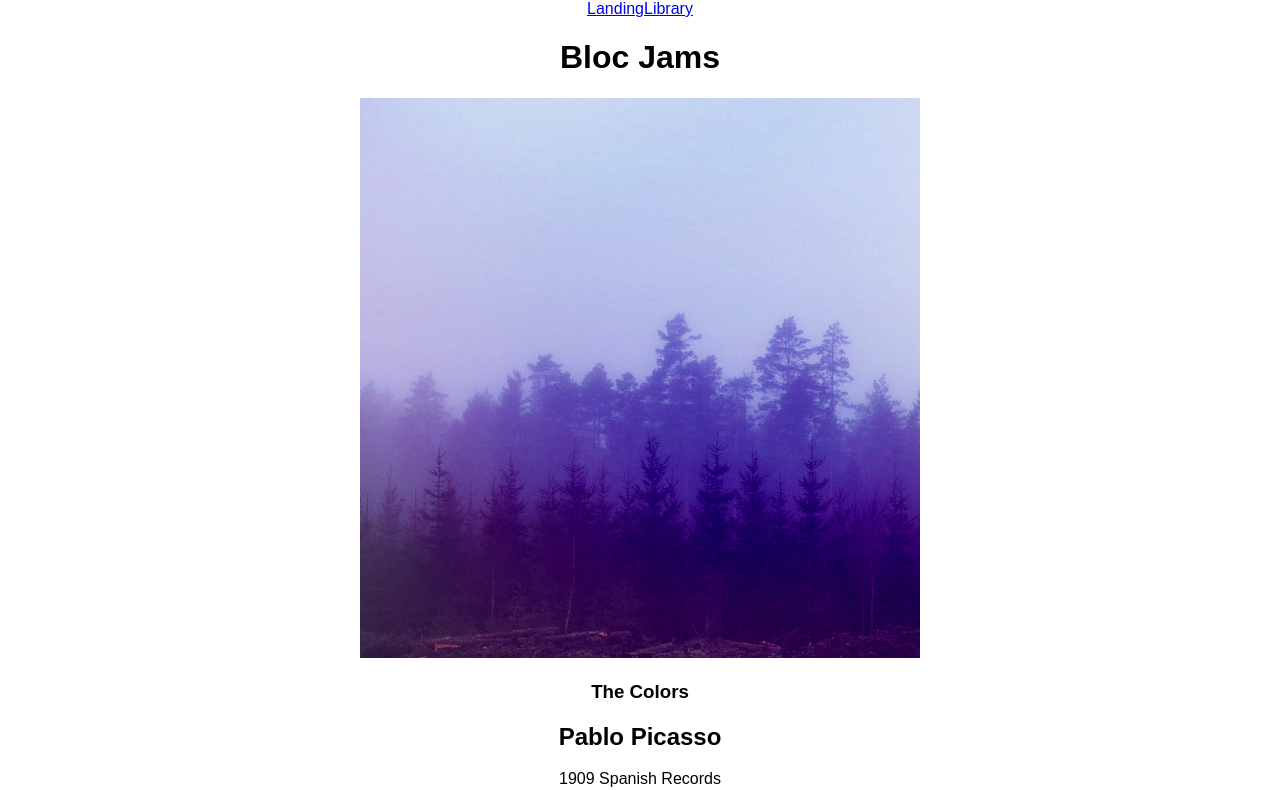
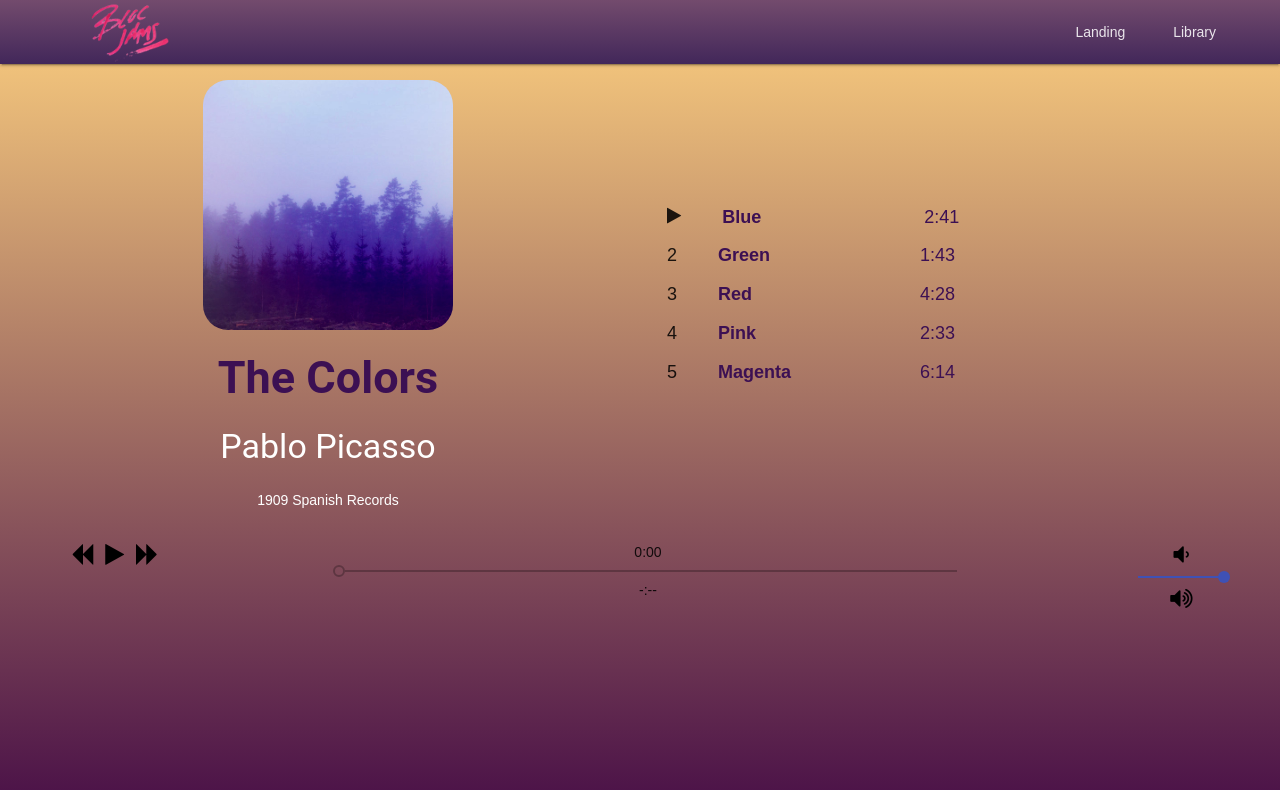
Before and after one commit to charryef/bloc-jams-react, a React (Create React App) app: page /album/the-colors in a window 1280 px wide. Shown: the top 790 px of the page. Built offline with nearby package versions, Linux system fonts and the light colour scheme.

Commit message:
styling: completed

```diff
--- a/package.json
+++ b/package.json
@@ -3,6 +3,7 @@
   "version": "0.1.0",
   "private": true,
   "dependencies": {
+    "material-design-lite": "^1.3.0",
     "react": "^16.2.0",
     "react-dom": "^16.2.0",
     "react-router-dom": "^4.2.2",
--- a/public/index.html
+++ b/public/index.html
@@ -11,6 +11,11 @@
     <link rel="manifest" href="%PUBLIC_URL%/manifest.json">
     <link rel="shortcut icon" href="%PUBLIC_URL%/favicon.ico">
     <link rel="stylesheet" type="text/css" href="http://code.ionicframework.com/ionicons/2.0.1/css/ionicons.min.css">
+    <link rel="stylesheet" href="https://fonts.googleapis.com/icon?family=Material+Icons">
+    <link rel="stylesheet" href="https://code.getmdl.io/1.3.0/material.indigo-pink.min.css">
+    <script defer src="https://code.getmdl.io/1.3.0/material.min.js"></script>
+    <link rel="stylesheet" href="https://cdnjs.cloudflare.com/ajax/libs/font-awesome/4.7.0/css/font-awesome.min.css">
+
     <!--
       Notice the use of %PUBLIC_URL% in the tags above.
       It will be replaced with the URL of the `public` folder during the build.
--- a/src/App.css
+++ b/src/App.css
@@ -1,4 +1,29 @@
-.App {
+.mdl-layout__header {
+  background: #42275a;  /* fallback for old browsers */
+  background: -webkit-linear-gradient(to bottom, #734b6d, #42275a);  /* Chrome 10-25, Safari 5.1-6 */
+  background: linear-gradient(to bottom, #734b6d, #42275a); /* W3C, IE 10+/ Edge, Firefox 16+, Chrome 26+, Opera 12+, Safari 7+ */
+}
+
+.mdl-layout__content {
+  background: #F0C27B;  /* fallback for old browsers */
+  background: -webkit-linear-gradient(to top, #4B1248, #F0C27B);  /* Chrome 10-25, Safari 5.1-6 */
+  background: linear-gradient(to top, #4B1248, #F0C27B); /* W3C, IE 10+/ Edge, Firefox 16+, Chrome 26+, Opera 12+, Safari 7+ */
+}
+
+.hero-title {
+  text-align: center;
+  padding-top: 70px;
+  padding-bottom: 50px;
+  color: #fafafa;
+  font-weight: bold;
+}
+
+.logo {
+  width: 80%;
+}
+
+
+/*.App {
   text-align: center;
 }
 
@@ -25,4 +50,4 @@
 @keyframes App-logo-spin {
   from { transform: rotate(0deg); }
   to { transform: rotate(360deg); }
-}
+}*/
--- a/src/App.js
+++ b/src/App.js
@@ -8,15 +8,26 @@ import Album from './components/Album';
 class App extends Component {
   render() {
     return (
-      <div className="App">
-        <header>
-          <nav>
-            <Link to='/'>Landing</Link>
-            <Link to='/library'>Library</Link>
+      <div className="mdl-layout mdl-js-layout">
+        <header className="mdl-layout__header header">
+          <div className="mdl-layout-icon"></div>
+          <div className="mdl-layout__header-row">
+            <span className="mdl-layout__title" style={{fontSize: "40px", fontWeight: "bold"}}><img className="logo" src="./../assets/images/bloc_jams_logo.png" alt="Bloc Jams logo" /></span>
+            <div className="mdl-layout-spacer"></div>
+            <nav className="mdl-navigation">
+              <Link to='/' className="mdl-navigation__link">Landing</Link>
+              <Link to='/library' className="mdl-navigation__link">Library</Link>
+            </nav>
+          </div>
+        </header>
+        <div className="mdl-layout__drawer">
+          <span className="mdl-layout__title" style={{fontSize: "40px", fontWeight: "bold"}}>Bloc Jams</span>
+          <nav className="mdl-navigation">
+            <Link to='/' className="mdl-navigation__link">Landing</Link>
+            <Link to='/library' className="mdl-navigation__link">Library</Link>
           </nav>
-          <h1>Bloc Jams</h1>
-        </header>
-        <main>
+        </div>
+        <main className="mdl-layout__content">
           <Route exact path="/" component={Landing} />
           <Route path="/library" component={Library} />
           <Route path="/album/:slug" component={Album} />
--- /dev/null
+++ b/src/components/Album.css
@@ -0,0 +1,7 @@
+#album-cover-art {
+  display: block;
+  margin-left: auto;
+  margin-right: auto;
+  width: 40%;
+  border-radius: 25px;
+}
--- a/src/components/Album.js
+++ b/src/components/Album.js
@@ -1,6 +1,7 @@
 import React, { Component } from 'react';
 import albumData from './../data/albums';
 import PlayerBar from './PlayerBar';
+import './Album.css';
 
 class Album extends Component {
   constructor(props) {
@@ -115,15 +116,17 @@ class Album extends Component {
 
   render() {
     return (
-      <section className="album">
-        <section id="album-info">
+      <div className="album">
+        <div className="mdl-grid" style={{width: '100%', margin: 'auto'}}>
+        <div className="mdl-cell mdl-cell--6-col album-details">
           <img id="album-cover-art" src={this.state.album.albumCover} alt="Album cover" />
-          <div className="album-details">
-            <h1 id="album-title">{this.state.album.title}</h1>
-            <h2 className="artist">{this.state.album.artist}</h2>
-            <div id="release-info">{this.state.album.releaseInfo}</div>
+          <div className="album-details" style= {{textAlign: "center"}}>
+            <h2 id="album-title" style={{color: "#3c1053", fontWeight: "bold"}}>{this.state.album.title}</h2>
+            <h3 className="artist" style={{color: "white"}}>{this.state.album.artist}</h3>
+            <div id="release-info" style={{color: "white"}}>{this.state.album.releaseInfo}</div>
           </div>
-        </section>
+        </div>
+        <div className="mdl-cell mdl-cell--6-col song-list" style={{margin:"auto", textAlign:"left"}}>
         <table id="song-list">
           <colgroup>
             <col id="song-number-column" />
@@ -133,21 +136,29 @@ class Album extends Component {
           <tbody>
             {
               this.state.album.songs.map ( (song, index) =>
-                <tr  className="song" key={index} onClick={() => this.handleSongClick(song)} >
-                  <td className="song-actions">
-                    <button>
-                      <span className="song-number">{index+1}</span>
-                      <span className="ion-play"></span>
-                      <span className="ion-pause"></span>
-                    </button>
+                <tr  className="mdl-grid song" style={{width: "100%", margin: "auto"}} key={index} onClick={() => this.handleSongClick(song)}
+
+                  onMouseEnter={() => this.setState({ isHovered: index + 1 })}
+                  onMouseLeave={() => this.setState({ isHovered: false })}>
+                  <td className="song-actions" style={{paddingRight: "40px"}}>
+                  { (this.state.currentSong.title === song.title) ?
+                   <span className={this.state.isPlaying ? "fa fa-pause" : "fa fa-play"} style={{fontSize: "18px"}}></span>
+                   :
+                   (this.state.isHovered === index+1) ?
+                   <span className="fa fa-play"  style={{fontSize: "18px"}}></span>
+                   :
+                   <span className="song-number" style={{fontSize: "18px"}}>{ index + 1 }</span>
+                 }
                   </td>
-                  <td className="song-title">{song.title}</td>
-                  <td className="song-duration">{this.formatTime(song.duration)}</td>
+                  <td className="song-title" style={{color: "#3c1053", fontSize: "18px", fontWeight: "bold", minWidth: "200px"}} >{song.title}</td>
+                  <td className="song-duration" style={{color: "#3c1053", fontSize: "18px"}} >{this.formatTime(song.duration)}</td>
                 </tr>
               )
             }
           </tbody>
         </table>
+        </div>
+        </div>
         <PlayerBar
           isPlaying={this.state.isPlaying}
           formattedTime={this.formatTime(this.audioElement.currentTime)}
@@ -162,7 +173,7 @@ class Album extends Component {
           handleTimeChange={(e) => this.handleTimeChange(e)}
           handleVolumeChange={(e) => this.handleVolumeChange(e)}
         />
-      </section>
+      </div>
     );
   }
 }
--- a/src/components/Landing.js
+++ b/src/components/Landing.js
@@ -1,20 +1,38 @@
 import React from 'react';
 
 const Landing = () => (
-  <section className="landing">
-    <h1 className="hero-title">Turn the music up!</h1>
-
-    <section className="selling-points">
-      <div className="point">
-        <h2 className="point-title">Choose your music</h2>
-        <p className="point-description">The world is full of music; why should you have to listen to music that someone else chose?</p>
+<section className="landing">
+  <h1 className="hero-title">Turn the music up!</h1>
+    <div className="mdl-grid selling-points" style={{width: '100%', margin: 'auto'}}>
+      <div className="mdl-cell mdl-cell---4-col point">
+        <div style={{fontSize:"50px", textAlign:"center"}}><i className="fa fa-music"></i></div>
+        <h2 className="point-title" style={{textAlign: "center", color: "#3c1053"}}>
+          Choose your music
+        </h2>
+        <p className="point-description" style={{textAlign: "center", color: "#fafafa", padding: "0 15px 0 15px"}}>
+          The world is full of music; why should you have to listen to music that someone else chose?
+        </p>
       </div>
-      <div className="point">
-        <h2 className="point-title">Mobile enabled</h2>
-        <p className="point-description">Listen to your music on the go. This streaming device is available on all mobile platforms.</p>
+      <div className="mdl-cell mdl-cell---4-col point">
+        <div style={{fontSize:"50px", textAlign:"center"}}><i className="fa fa-headphones"></i></div>
+        <h2 className="point-title" style={{textAlign: "center", color: "#3c1053"}}>
+          Unlimited, streaming, ad-free
+        </h2>
+        <p className="point-description" style={{textAlign: "center", color: "#fafafa", padding: "0 15px 0 15px"}}>
+          No arbitrary limits. No distractions.
+        </p>
       </div>
-    </section>
-  </section>
+      <div className="mdl-cell mdl-cell---4-col point">
+        <div style={{fontSize:"50px", color:"black", textAlign:"center"}}><i className="fa fa-mobile"></i></div>
+        <h2 className="point-title" style={{textAlign: "center", color: "#3c1053"}}>
+          Mobile enabled
+        </h2>
+        <p className="point-description" style={{textAlign: "center", color: "#fafafa", padding: "0 15px 0 15px"}}>
+        Listen to your music on the go. This streaming device is available on all mobile platforms.
+        </p>
+      </div>
+    </div>
+</section>
 );
 
 export default Landing;
--- /dev/null
+++ b/src/components/Library.css
@@ -0,0 +1,30 @@
+img {
+  display: block;
+  margin-left: auto;
+  margin-right: auto;
+  width: 50%;
+  border-radius: 25px;
+}
+
+.library {
+  margin-top: 30px;
+}
+
+a {
+  text-decoration: none;
+}
+
+.album-info {
+  text-align: center;
+  font-size: 1.5em;
+  padding: 20px;
+  color: #f3e5f5;
+}
+
+.artist-info {
+  padding-top: 7px;
+}
+
+.songs-length-info {
+  padding-top: 7px;
+}
--- a/src/components/Library.js
+++ b/src/components/Library.js
@@ -1,6 +1,7 @@
 import React, { Component } from 'react';
 import { Link } from 'react-router-dom';
 import albumData from './../data/albums';
+import './Library.css';
 
 class Library extends Component {
   constructor(props) {
@@ -10,14 +11,16 @@ class Library extends Component {
 
   render () {
     return (
-      <section className="library">
+      <section className="mdl-grid library">
           {
             this.state.albums.map( (album, index) =>
-            <Link to={`/album/${album.slug}`} key={index} >
+              <Link to={`/album/${album.slug}`} key={index} className="mdl-cell mdl-cell--6-col" >
                   <img src={album.albumCover} alt={album.title} />
-              <div>{album.title}</div>
-              <div>{album.artist}</div>
-              <div>{album.songs.length}</div>
+                  <div className="album-info">
+                    <div className="title-info" style={{color: "#3c1053", fontWeight:"bold"}}>{album.title}</div>
+                    <div className="artist-info" style={{color: "white", fontWeight: "normal"}}>{album.artist}</div>
+                    <div className="songs-length-info" style={{color: "white", fontSize: "x-small"}}>{album.songs.length} songs</div>
+                  </div>
               </Link>
             )
           }
--- a/src/components/PlayerBar.js
+++ b/src/components/PlayerBar.js
@@ -3,43 +3,53 @@ import React, {Component} from 'react';
 class PlayerBar extends Component {
   render() {
     return (
-      <section className="player-bar">
-        <section id="buttons">
-          <button id="previous" onClick={this.props.handlePrevClick} >
-            <span className="ion-skip-backward"></span>
-          </button>
-          <button id="play-pause" onClick={this.props.handleSongClick} >
-            <span className={this.props.isPlaying ? 'ion-pause' : 'ion-play'}></span>
-          </button>
-          <button id="next" onClick={this.props.handleNextClick}>
-            <span className="ion-skip-forward"></span>
-          </button>
+      <section className="mdl-grid player-bar" style={{margin: "auto", width: "100%", textAlign: "center"}}>
+        <section className="mdl-cell mdl-cell--2-col buttons">
+          <span id="previous" onClick={this.props.handlePrevClick} >
+            <i className="fa fa-backward" style={{fontSize: "24px", color: "black", paddingRight: "12px"}}></i>
+          </span>
+          <span id="play-pause" onClick={this.props.handleSongClick} >
+            <span>{this.props.isPlaying ?
+              <i className="fa fa-pause" style={{fontSize: "24px", color: "black", paddingRight: "12px"}}/>
+              :
+              <i className="fa fa-play" style={{fontSize: "24px", color: "black", paddingRight: "12px"}} />
+              }
+            </span>
+          </span>
+          <span id="next" onClick={this.props.handleNextClick}>
+            <i className="fa fa-forward" style={{fontSize: "24px", color: "black"}}></i>
+          </span>
         </section>
-        <section id="time-control">
+        <section className="mdl-cell mdl-cell--8-col time-control">
           <div className="current-time">{this.props.formattedTime}</div>
+          <p style={{width: "80%", margin: "auto"}}>
           <input
             type="range"
-            className="seek-bar"
+            className="mdl-slider mdl-js-slider"
             value={(this.props.currentTime / this.props.duration) || 0}
+            id="s1"
             max="1"
             min="0"
             step="0.01"
             onChange={this.props.handleTimeChange}
           />
+          </p>
           <div className="total-time">{this.props.formattedDuration}</div>
         </section>
-        <section id="volume-control">
-          <div className="icon ion-volume-low"></div>
-          <input
+        <section className="mdl-cell mdl-cell--2-col volume-control">
+          <i className="fa fa-volume-down" style={{fontSize: "24px", color: "black"}}></i>
+          <p style={{width: "70%", margin: "auto"}}>
+           <input
             type="range"
-            className="seek-bar"
+            className="mdl-slider mdl-js-slider"
             value={(this.props.volume)}
             max="1"
             mix="0"
             step="0.01"
             onChange={this.props.handleVolumeChange}
-          />
-          <div className="icon ion-volume-high"></div>
+            />
+            </p>
+            <i className="fa fa-volume-up" style={{fontSize: "24px", color: "black"}}></i>
         </section>
       </section>
     );
--- a/src/index.js
+++ b/src/index.js
@@ -4,6 +4,8 @@ import { BrowserRouter } from 'react-router-dom';
 import './index.css';
 import App from './App';
 import registerServiceWorker from './registerServiceWorker';
+//import 'react-mdl/extra/material.css';
+//import 'react-mdl/extra/material.js';
 
 ReactDOM.render(
   <BrowserRouter>
```
Also changed, not shown: 1 other file (tests, documents, lock files or other folders). Lines whose indentation alone changed are shown as unchanged.
